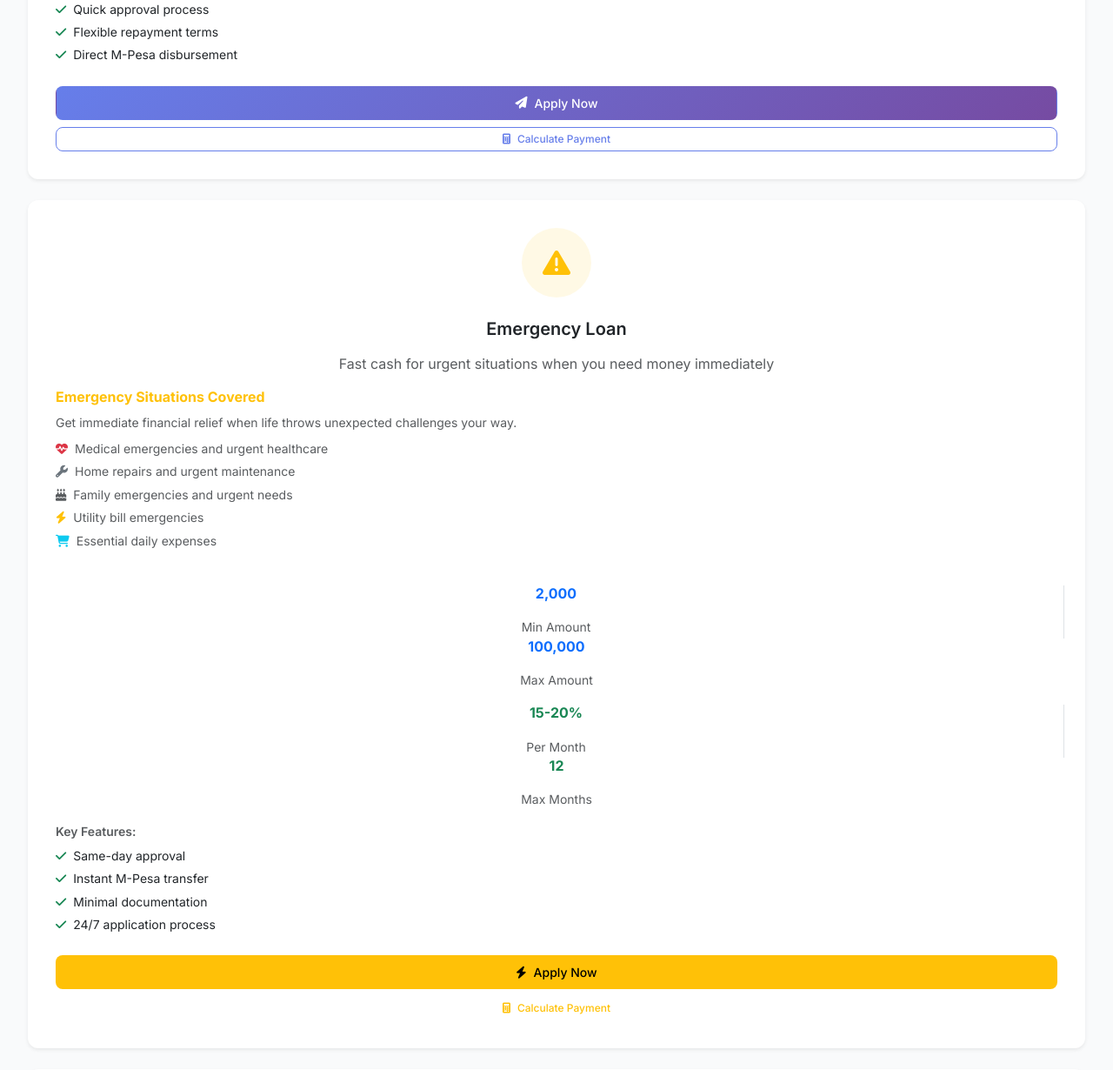
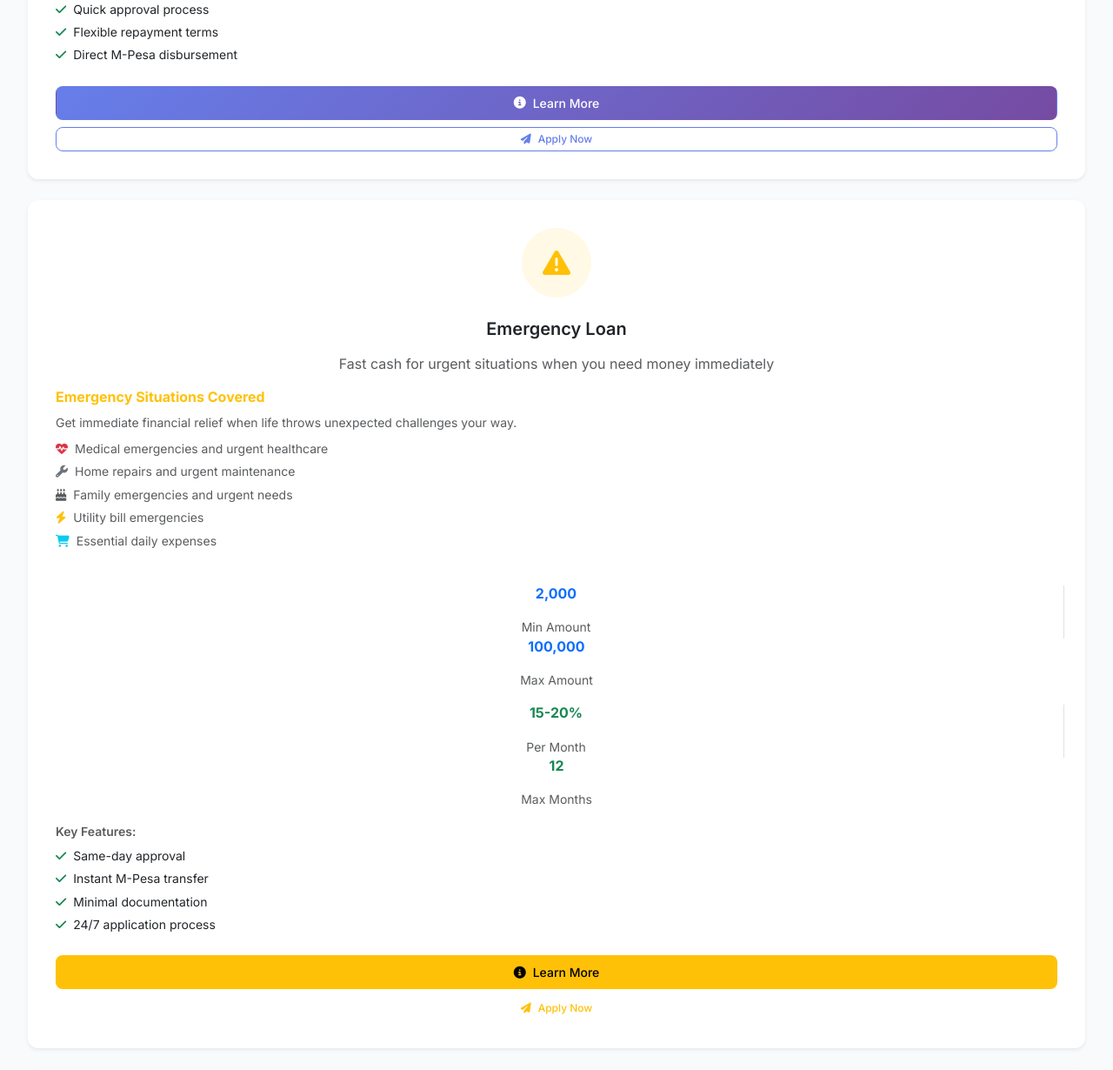
Before and after one commit to OumaCavin/FlexiFinance, a Django app: template templates/products/loan-products.html in a window 1280 px wide. Shown: the part 1382-2612 px from the top of the page at 87% size. Run offline with Django 5.2, Linux system fonts and the light colour scheme; the template is opened without the code that fills it, so the values that code supplies are empty.

Commit message:
Fix: Update first three loan cards to match Education card layout
- Updated Personal Loan card: Apply Now+Calculate Payment → Learn More+Apply Now
- Updated Emergency Loan card: Apply Now+Calculate Payment → Learn More+Apply Now
- Business Loan card already had correct Learn More+Apply Now layout
- Education Loan card already had correct Learn More+Apply Now layout
- All four loan cards now have consistent button layouts and enhanced descriptions
- Users can now easily navigate to detailed loan type pages from products overview

```diff
--- a/templates/products/loan-products.html
+++ b/templates/products/loan-products.html
@@ -181,11 +181,11 @@
 
                     <div class="mt-auto">
                         <div class="d-grid gap-2">
-                            <a href="{% url 'loans:loan_application' %}" class="btn btn-primary">
+                            <a href="{% url 'personal_loans' %}" class="btn btn-primary">
+                                <i class="fas fa-info-circle me-2"></i>Learn More
+                            </a>
+                            <a href="{% url 'loans:loan_application' %}" class="btn btn-outline-primary btn-sm">
                                 <i class="fas fa-paper-plane me-2"></i>Apply Now
-                            </a>
-                            <a href="{% url 'loan_calculator' %}" class="btn btn-outline-primary btn-sm">
-                                <i class="fas fa-calculator me-2"></i>Calculate Payment
                             </a>
                         </div>
                     </div>
@@ -267,11 +267,11 @@
 
                     <div class="mt-auto">
                         <div class="d-grid gap-2">
-                            <a href="{% url 'loans:loan_application' %}" class="btn btn-warning">
-                                <i class="fas fa-bolt me-2"></i>Apply Now
+                            <a href="{% url 'emergency_loans' %}" class="btn btn-warning">
+                                <i class="fas fa-info-circle me-2"></i>Learn More
                             </a>
-                            <a href="{% url 'loan_calculator' %}" class="btn btn-outline-warning btn-sm">
-                                <i class="fas fa-calculator me-2"></i>Calculate Payment
+                            <a href="{% url 'loans:loan_application' %}" class="btn btn-outline-warning btn-sm">
+                                <i class="fas fa-paper-plane me-2"></i>Apply Now
                             </a>
                         </div>
                     </div>
```
